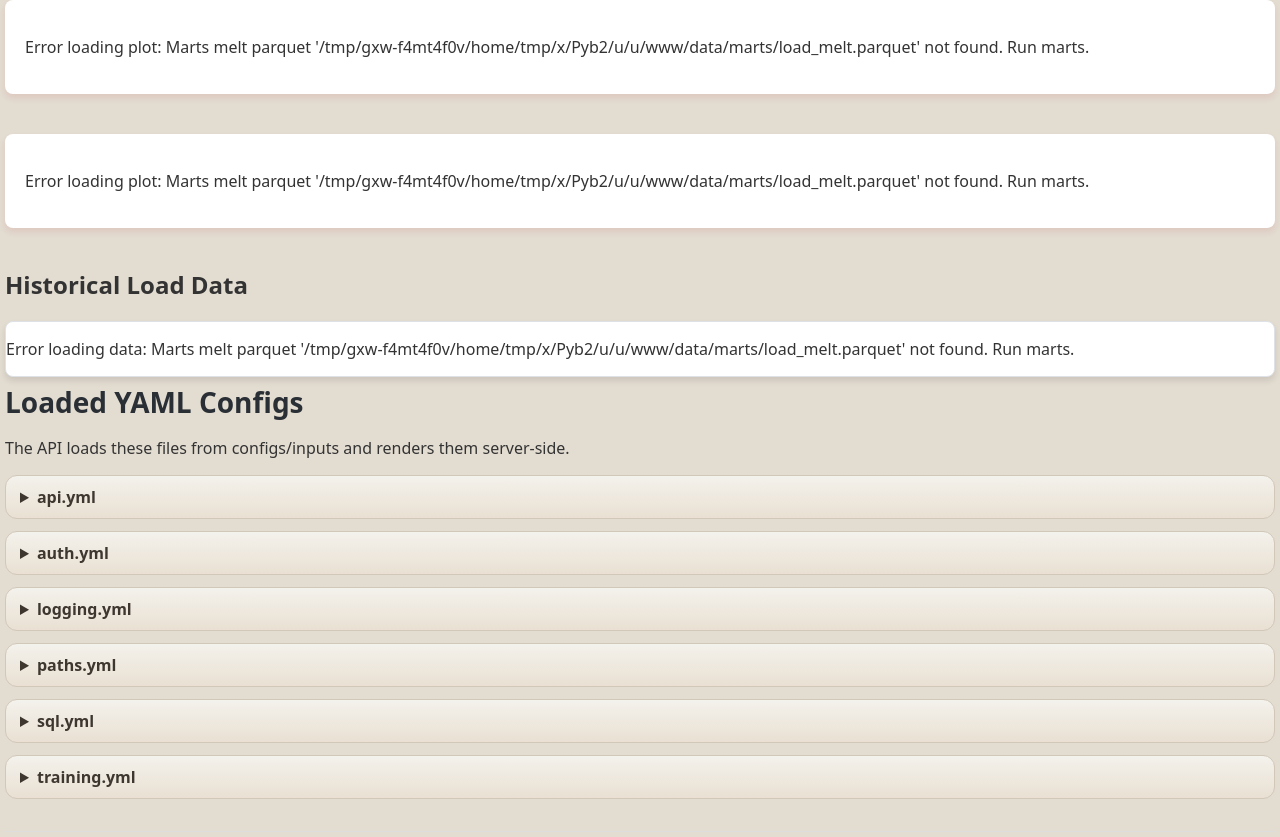
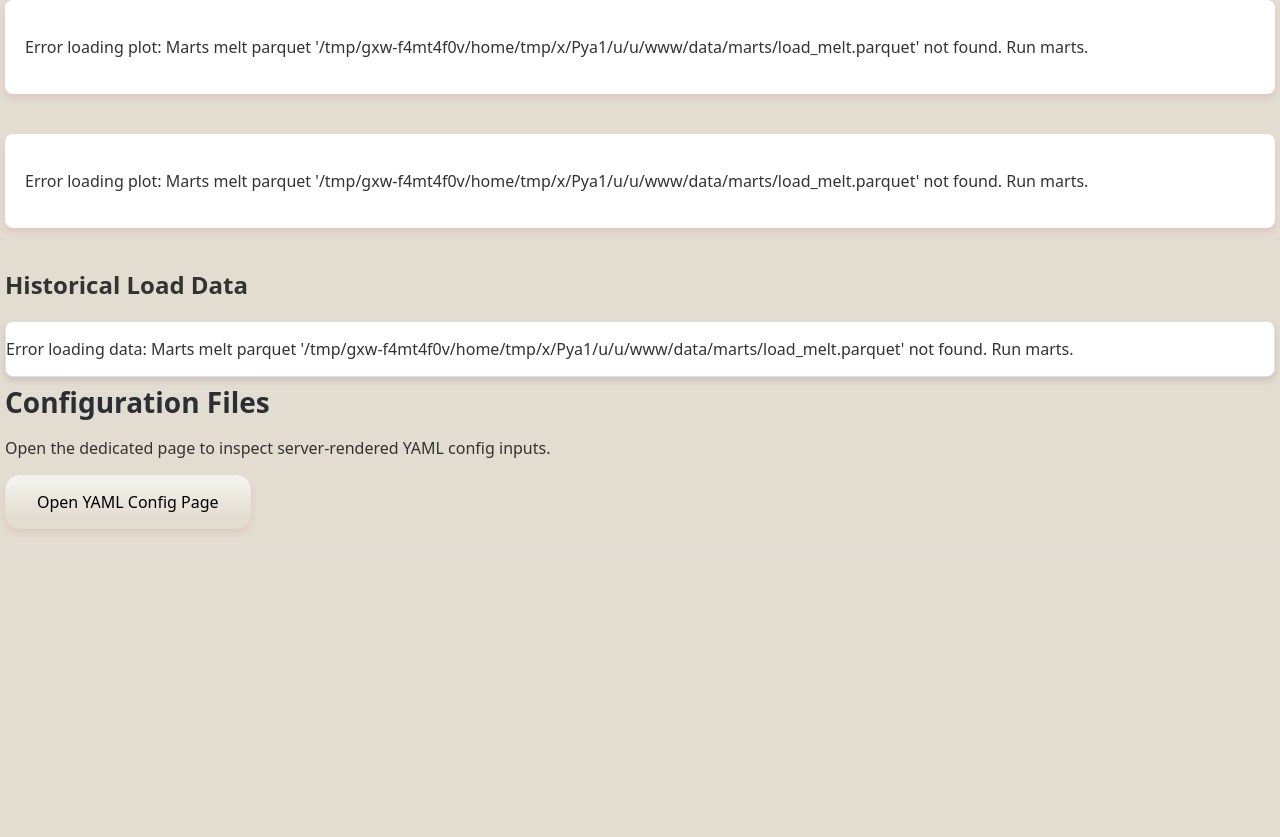
Before and after one commit to saeed-amiri/german-load-forecasting-mlops, a FastAPI app: page /data in a window 1280 px wide. Shown: the part 121-958 px from the top of the page. After the commit the page ends 653 px from the top, so only its background shows below. Run offline with FastAPI, Linux system fonts and the light colour scheme; parts of the project's set-up code (start-up, migrations or seed data) failed here and were passed over.

Commit message:
extract config page

```diff
--- a/services/api/templates/data.html
+++ b/services/api/templates/data.html
@@ -25,14 +25,9 @@
     </div>
 
     <section>
-        <h2>Loaded YAML Configs</h2>
-        <p>The API loads these files from configs/inputs and renders them server-side.</p>
-        {% for file_name, cfg in config_inputs.items() %}
-        <details class="config-block">
-            <summary>{{ file_name }}.yml</summary>
-            <pre>{{ cfg | tojson(indent=2) }}</pre>
-        </details>
-        {% endfor %}
+        <h2>Configuration Files</h2>
+        <p>Open the dedicated page to inspect server-rendered YAML config inputs.</p>
+        <a href="configs" class="button button1">Open YAML Config Page</a>
     </section>
 
     {% include "partials/header_tabs_script.html" %}
```
